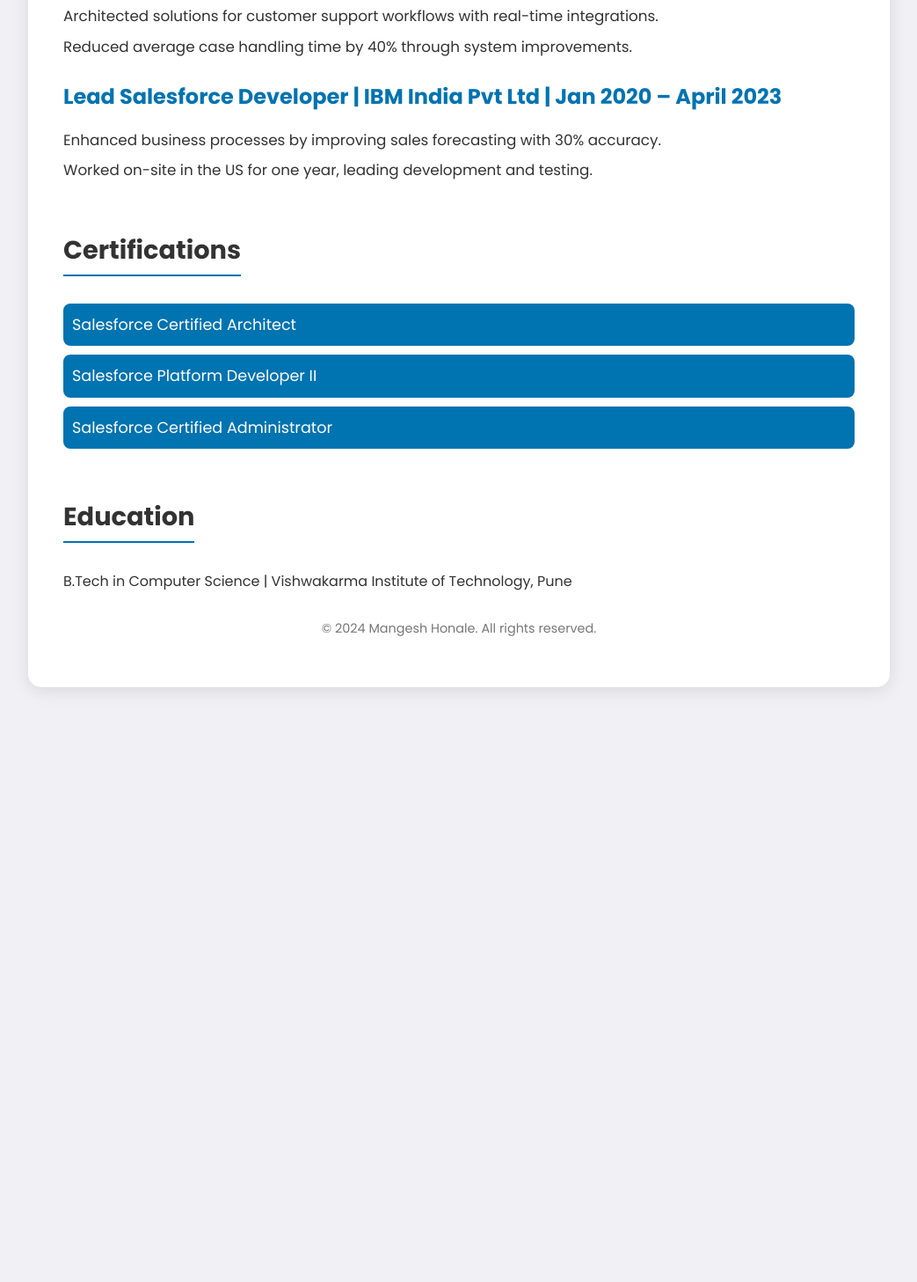
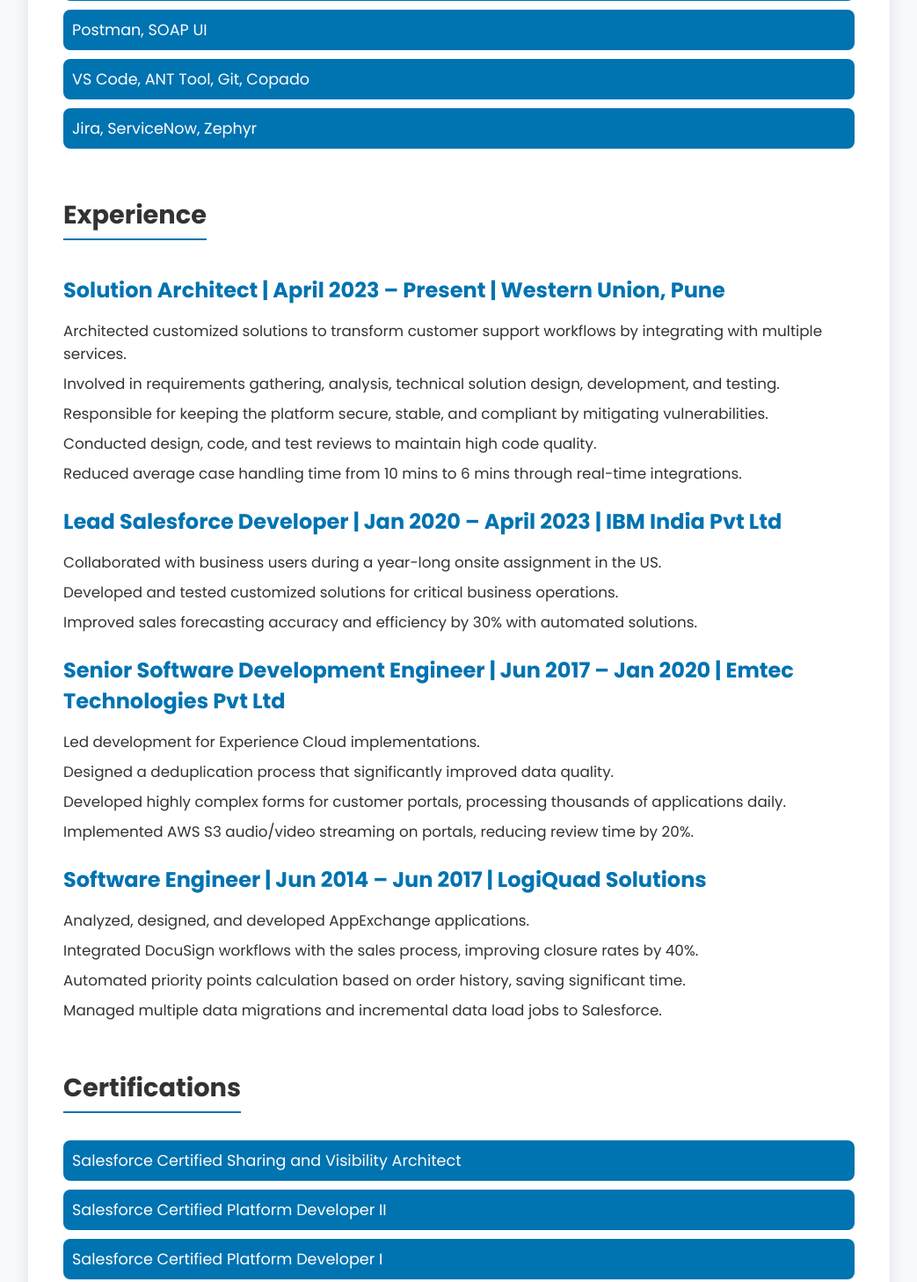
Before and after one commit to MangeshHonale/mangeshhonale.github.io, a plain HTML site: page index.html in a window 1280 px wide. Shown: the part 1120-2577 px from the top of the page at 88% size, without its empty margins (118-1161 px from the left). Before the commit the page ends 1951 px from the top, so only its background shows below. Drawn offline with Linux system fonts and the light colour scheme.

Commit message:
Added missing details

```diff
--- a/index.html
+++ b/index.html
@@ -5,16 +5,15 @@
     <meta name="viewport" content="width=device-width, initial-scale=1.0">
     <title>Mangesh Honale - Resume</title>
     <style>
-        /* Google Fonts */
+        /* Google Font */
         @import url('https://fonts.googleapis.com/css2?family=Poppins:wght@300;400;700&display=swap');
 
         body {
             font-family: 'Poppins', sans-serif;
+            background-color: #f7f9fc;
+            color: #333;
             margin: 0;
             padding: 0;
-            background-color: #f0f0f5;
-            color: #333;
-            line-height: 1.6;
         }
 
         .container {
@@ -28,9 +27,9 @@
 
         h1 {
             font-size: 2.5em;
+            text-align: center;
             color: #0073b1;
-            text-align: center;
-            margin-bottom: 20px;
+            margin-bottom: 10px;
         }
 
         .contact-info {
@@ -57,13 +56,13 @@
             padding-bottom: 5px;
         }
 
-        .skills, .experience, .certifications, .education {
+        .skills, .experience, .certifications, .education, .personal-info {
             margin-bottom: 30px;
         }
 
         ul {
             list-style: none;
-            padding: 0;
+            padding-left: 0;
         }
 
         ul li {
@@ -96,7 +95,7 @@
             color: #777;
         }
 
-        /* Responsive for mobile devices */
+        /* Responsive Design */
         @media (max-width: 768px) {
             body {
                 padding: 20px;
@@ -130,42 +129,79 @@
         </div>
 
         <h2 class="section-title">Profile Summary</h2>
-        <p>10 years of IT industry experience with a wide range of skills. Strong focus on Salesforce platform customizations and integrations.</p>
+        <p>10 years of IT industry experience encompassing a wide range of skill sets, roles, and industry verticals. Extensive experience with analysis, design, development, customizations, and implementation on Salesforce platform.</p>
 
         <h2 class="section-title">Skills & Tools</h2>
         <ul class="skills">
-            <li>Apex, Java, SOQL & SOSL</li>
+            <li>Apex, Triggers, Java, SOQL & SOSL</li>
             <li>Lightning Aura & Web Components (LWC)</li>
-            <li>JavaScript, HTML, CSS</li>
-            <li>Amazon Web Services, DocuSign</li>
-            <li>Postman, Git, VS Code</li>
+            <li>Visualforce</li>
+            <li>JavaScript ES6, jQuery, HTML, CSS</li>
+            <li>Talend (ETL), Data Integrations & ESB</li>
+            <li>SOAP & RESTful Integrations</li>
+            <li>Sales, Service & Experience Cloud</li>
+            <li>DocuSign, Mandrill, Zuora Integrations</li>
+            <li>Amazon Web Services</li>
+            <li>Postman, SOAP UI</li>
+            <li>VS Code, ANT Tool, Git, Copado</li>
+            <li>Jira, ServiceNow, Zephyr</li>
         </ul>
 
         <h2 class="section-title">Experience</h2>
 
         <div class="experience">
-            <h3>Solution Architect | Western Union | April 2023 – Present</h3>
+            <h3>Solution Architect | April 2023 – Present | Western Union, Pune</h3>
             <ul>
-                <li>Architected solutions for customer support workflows with real-time integrations.</li>
-                <li>Reduced average case handling time by 40% through system improvements.</li>
+                <li>Architected customized solutions to transform customer support workflows by integrating with multiple services.</li>
+                <li>Involved in requirements gathering, analysis, technical solution design, development, and testing.</li>
+                <li>Responsible for keeping the platform secure, stable, and compliant by mitigating vulnerabilities.</li>
+                <li>Conducted design, code, and test reviews to maintain high code quality.</li>
+                <li>Reduced average case handling time from 10 mins to 6 mins through real-time integrations.</li>
             </ul>
 
-            <h3>Lead Salesforce Developer | IBM India Pvt Ltd | Jan 2020 – April 2023</h3>
+            <h3>Lead Salesforce Developer | Jan 2020 – April 2023 | IBM India Pvt Ltd</h3>
             <ul>
-                <li>Enhanced business processes by improving sales forecasting with 30% accuracy.</li>
-                <li>Worked on-site in the US for one year, leading development and testing.</li>
+                <li>Collaborated with business users during a year-long onsite assignment in the US.</li>
+                <li>Developed and tested customized solutions for critical business operations.</li>
+                <li>Improved sales forecasting accuracy and efficiency by 30% with automated solutions.</li>
+            </ul>
+
+            <h3>Senior Software Development Engineer | Jun 2017 – Jan 2020 | Emtec Technologies Pvt Ltd</h3>
+            <ul>
+                <li>Led development for Experience Cloud implementations.</li>
+                <li>Designed a deduplication process that significantly improved data quality.</li>
+                <li>Developed highly complex forms for customer portals, processing thousands of applications daily.</li>
+                <li>Implemented AWS S3 audio/video streaming on portals, reducing review time by 20%.</li>
+            </ul>
+
+            <h3>Software Engineer | Jun 2014 – Jun 2017 | LogiQuad Solutions</h3>
+            <ul>
+                <li>Analyzed, designed, and developed AppExchange applications.</li>
+                <li>Integrated DocuSign workflows with the sales process, improving closure rates by 40%.</li>
+                <li>Automated priority points calculation based on order history, saving significant time.</li>
+                <li>Managed multiple data migrations and incremental data load jobs to Salesforce.</li>
             </ul>
         </div>
 
         <h2 class="section-title">Certifications</h2>
         <ul class="certifications">
-            <li>Salesforce Certified Architect</li>
-            <li>Salesforce Platform Developer II</li>
+            <li>Salesforce Certified Sharing and Visibility Architect</li>
+            <li>Salesforce Certified Platform Developer II</li>
+            <li>Salesforce Certified Platform Developer I</li>
+            <li>Salesforce Certified Tableau CRM and Einstein Discovery Consultant</li>
+            <li>Salesforce Certified Platform App Builder</li>
             <li>Salesforce Certified Administrator</li>
         </ul>
 
         <h2 class="section-title">Education</h2>
-        <p>B.Tech in Computer Science | Vishwakarma Institute of Technology, Pune</p>
+        <p>Bachelor of Technology (B.Tech) in Computer Science | Vishwakarma Institute of Technology, Pune (2010 - 2014)</p>
+
+        <h2 class="section-title">Personal Info</h2>
+        <ul class="personal-info">
+            <li>DOB: 06/30/1992</li>
+            <li>Gender: Male</li>
+            <li>Marital Status: Married</li>
+        </ul>
 
         <div class="footer">
             <p>© 2024 Mangesh Honale. All rights reserved.</p>
```
